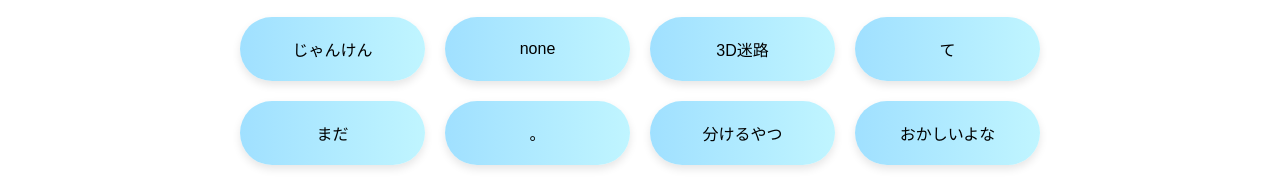
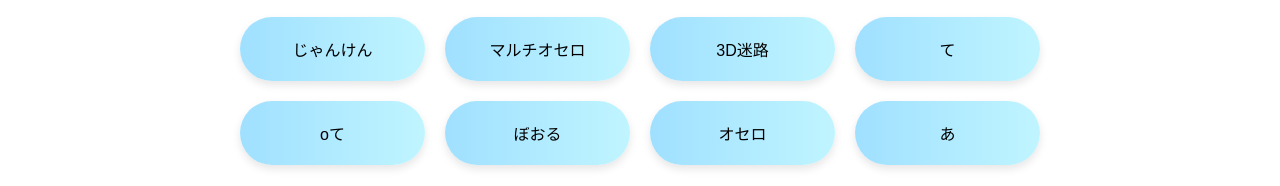
Before and after one commit to donguri-5656/donguri, a plain HTML site: page docs/index.html in a window 1280 px wide. Shown: the part 535-721 px from the top of the page. Drawn offline with Linux system fonts and the light colour scheme.

Commit message:
Update index.html

```diff
--- a/docs/index.html
+++ b/docs/index.html
@@ -100,13 +100,13 @@ body {
       <div class="menu-title">メニュー</div>
       <div class="menu-grid">
         <button class="menu-button" onclick="location.href='menu1.html'">じゃんけん</button>
-        <button class="menu-button" onclick="location.href='menu2.html'">none</button>
+        <button class="menu-button" onclick="location.href='menu2.html'">マルチオセロ</button>
         <button class="menu-button" onclick="location.href='menu3.html'">3D迷路</button>
         <button class="menu-button" onclick="location.href='menu4.html'">て</button>
-        <button class="menu-button" onclick="location.href='menu5.html'">まだ</button>
-        <button class="menu-button" onclick="location.href='menu6.html'">。</button>
-        <button class="menu-button" onclick="location.href='menu7.html'">分けるやつ</button>
-        <button class="menu-button" onclick="location.href='menu8.html'">おかしいよな</button>
+        <button class="menu-button" onclick="location.href='menu5.html'">oて</button>
+        <button class="menu-button" onclick="location.href='menu6.html'">ぼおる</button>
+        <button class="menu-button" onclick="location.href='menu7.html'">オセロ</button>
+        <button class="menu-button" onclick="location.href='menu8.html'">あ</button>
       </div>
     </div>
   </div>
```
